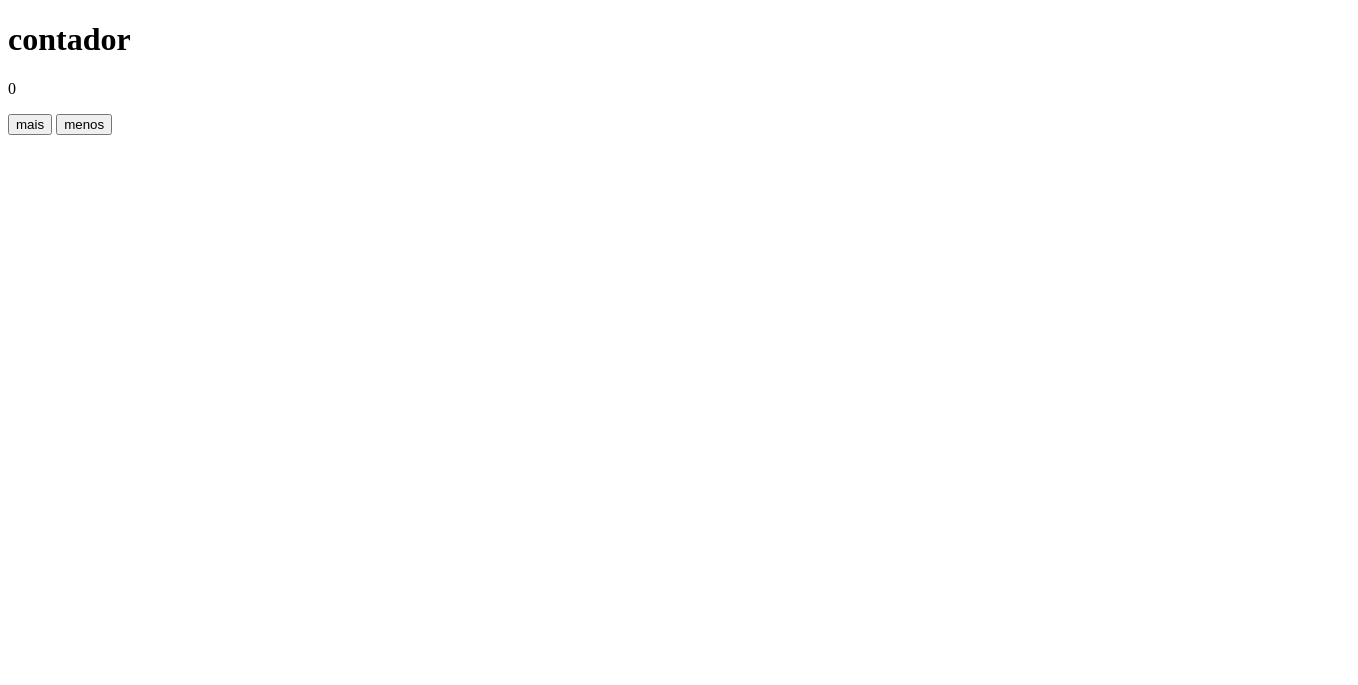
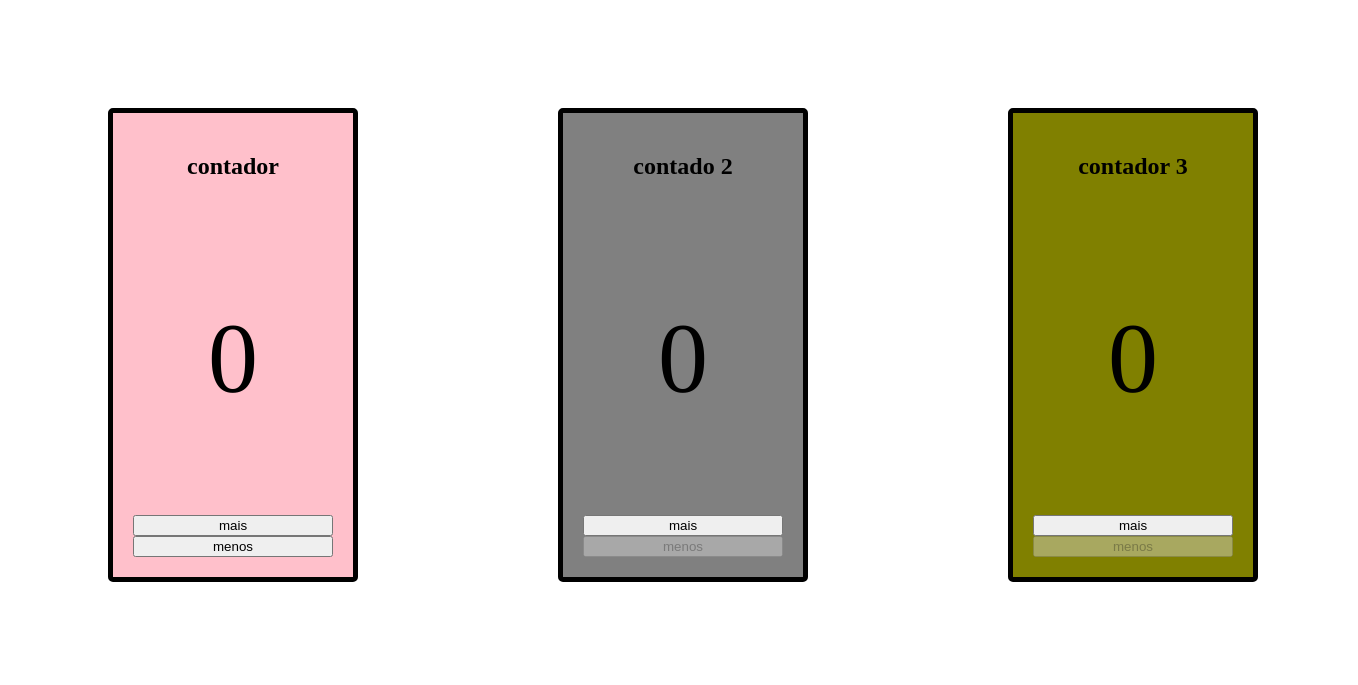
Before and after one commit to KelvinALUNO/desafio-eliti, a plain HTML site: page contador.html in a window 1280 px wide. Shown: the whole page, 1358 px wide, since content can reach past the window. Drawn offline with Linux system fonts and the light colour scheme.

Commit message:
Update contador.html
ok

```diff
--- a/contador.html
+++ b/contador.html
@@ -7,28 +7,78 @@
 </head>
 
 <style>
-div {
-    border-radius: 20%;
-    border-bottom: 10%;
-    margin: 0;
+    section {
+        display: inline-flex;
     }
+
+    .div1 {
+    background: pink;
+    border: 5px solid black;
+    height: auto;
+    display: grid;
+    place-items: left;
+    padding: 20px;
+    border-radius: 5px;
+    text-align: center;
+    width: 200px;
+    margin: 100px;
+}
+
+.div2 {
+    border: 5px solid black;
+    height: auto;
+    background: gray;
+    display: grid;
+    padding: 20px;
+    border-radius: 5px;
+    text-align: center;
+    width: 200px;
+    margin: 100px;
+}
+
+.div3 {
+    border: 5px solid black;
+    height: auto;
+    background: olive;
+    display: grid;
+    place-items: right;
+    padding: 20px;
+    border-radius: 5px;
+    text-align: center;
+    width: 200px;
+    margin: 100px;
+}
+p {
+    font-size: 100px;
+}
+
+
 </style>
 <body>
-    <div>
+    <section>
+    <div class="div1">
         <h1>contador</h1>
 
         <p id="contador">0</p>
         <button onclick="mais()">mais</button>
-    <button onclick="menos()">menos</button>
-    </div>
+        <button onclick="menos()" id="menos1">menos</button>
     <script>
         let numero = 0
         function mais() {
             numero++
             tela()
         }
+        function mais() {
+        numero++
+        tela()
+    }
     function menos() {
-        numero--
+            if (numero > 0) {
+                numero--;
+            }
+            if (numero === 0) {
+                document.querySelector("#menos1").removeEventListener('click', menos)
+            }
             tela()
     }
     function tela() {
@@ -37,5 +87,65 @@ div {
     }
     tela()
         </script>
+  </div>
+  <div class="div2">
+    <h1>contado 2</h1>
+
+<p id="contador2">0</p>
+<button onclick="mais2()">mais</button>
+<button onclick="menos2()" id="bmenos2" disabled>menos</button>
+<script>
+    let numero2 = 0
+    function mais2() {
+        numero2++
+        document.querySelector("#bmenos2").removeAttribute("disabled")
+        tela2()
+    }
+    function menos2() {
+            if (numero2 > 0) {
+                numero2--;
+            }
+            if (numero2 === 0) {
+                document.getElementById("bmenos2").setAttribute("disabled", true);
+            }
+            tela2()
+    }
+    function tela2() {
+        const p = document.querySelector("#contador2")
+        p.innerText = numero2
+    }
+    tela2()
+    </script>
+</div>
+<div class="div3">
+    <h1>contador 3</h1>
+
+<p id="contador3">0</p>
+<button onclick="mais3()">mais</button>
+<button onclick="menos3()" id="bmenos3" disabled>menos</button>
+<script>
+    let numero3 = 0
+    function mais3() {
+        numero3++
+        document.querySelector("#bmenos3").removeAttribute("disabled")
+        tela3()
+    }
+    function menos3() {
+            if (numero3 > 0) {
+                numero3--;
+            }
+            if (numero3 === 0) {
+                document.getElementById("bmenos3").setAttribute("disabled", true);
+            }
+            tela3()
+    }
+    function tela3() {
+        const p = document.querySelector("#contador3")
+        p.innerText = numero3
+    }
+    tela3()
+    </script>
+</div>
+</section>
 </body>
 </html>
```
Lines whose indentation alone changed are shown as unchanged.
